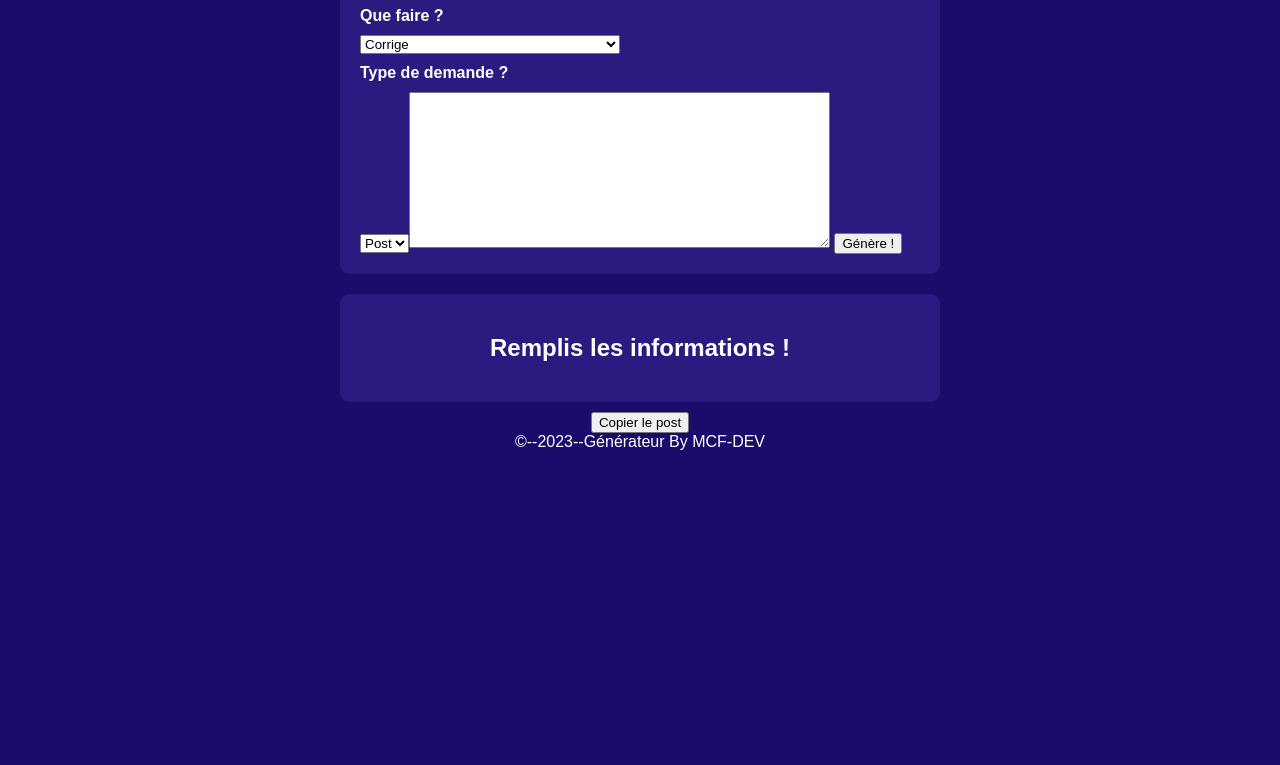
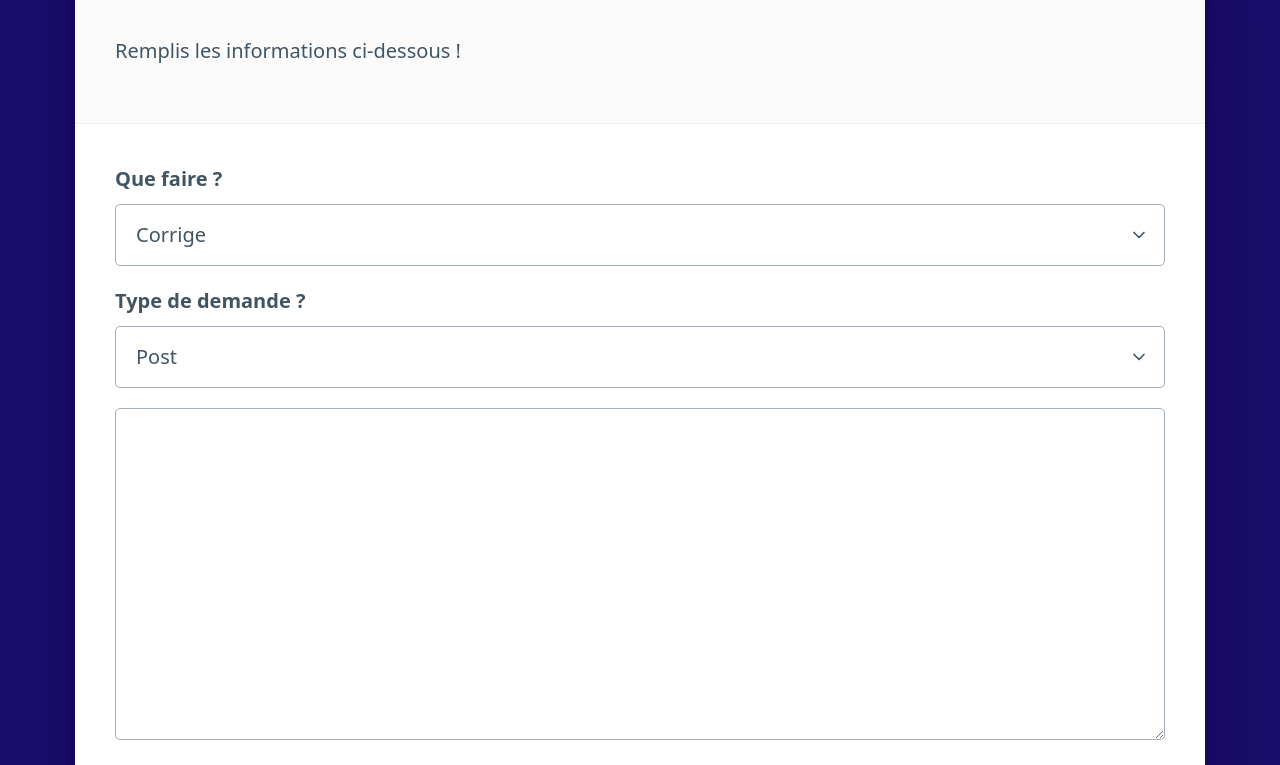
Before and after one commit to KrisCryptoSavoie/generateur-de-post, a website built with Vite: page index.html in a window 1280 px wide. Shown: the part 135-900 px from the top of the page. Before the commit the page ends 800 px from the top, so only its background shows below. Built offline with nearby package versions, Linux system fonts and the light colour scheme; no server answers.

Commit message:
styles.css

```diff
--- a/styles.css
+++ b/styles.css
@@ -1,39 +1,28 @@
-body, html {
-  margin: 0;
-  padding: 0;
-  font-family: Arial, sans-serif;
+@import url("@picocss/pico");
+html,
+
+body {
   background-color: #1a0c6a;
-  color: #ffffff;
+  background-position: center;
+  background-repeat: repeat;
+  color: rgb(255, 255, 255);
+
 }
 
-.container {
-  display: flex;
-  flex-direction: column;
-  align-items: center;
+a {
+  color: inherit;
+  text-decoration: none;
 }
 
-article {
-  background-color: #2b1a80;
-  border-radius: 10px;
-  padding: 20px;
-  margin: 10px;
-  width: 90%;
-  max-width: 600px;
+* {
   box-sizing: border-box;
-  display: flex;
-  flex-direction: column;
 }
 
-h2 {
-  text-align: center;
-  margin-bottom: 20px;
+form strong {
+  display: inline-block;
+  margin-bottom: 10px;
 }
 
-p {
-  text-align: center;
+#copy {
+  display: none;
 }
-
-strong {
-  display: block;
-  margin: 10px 0;
-}
```
